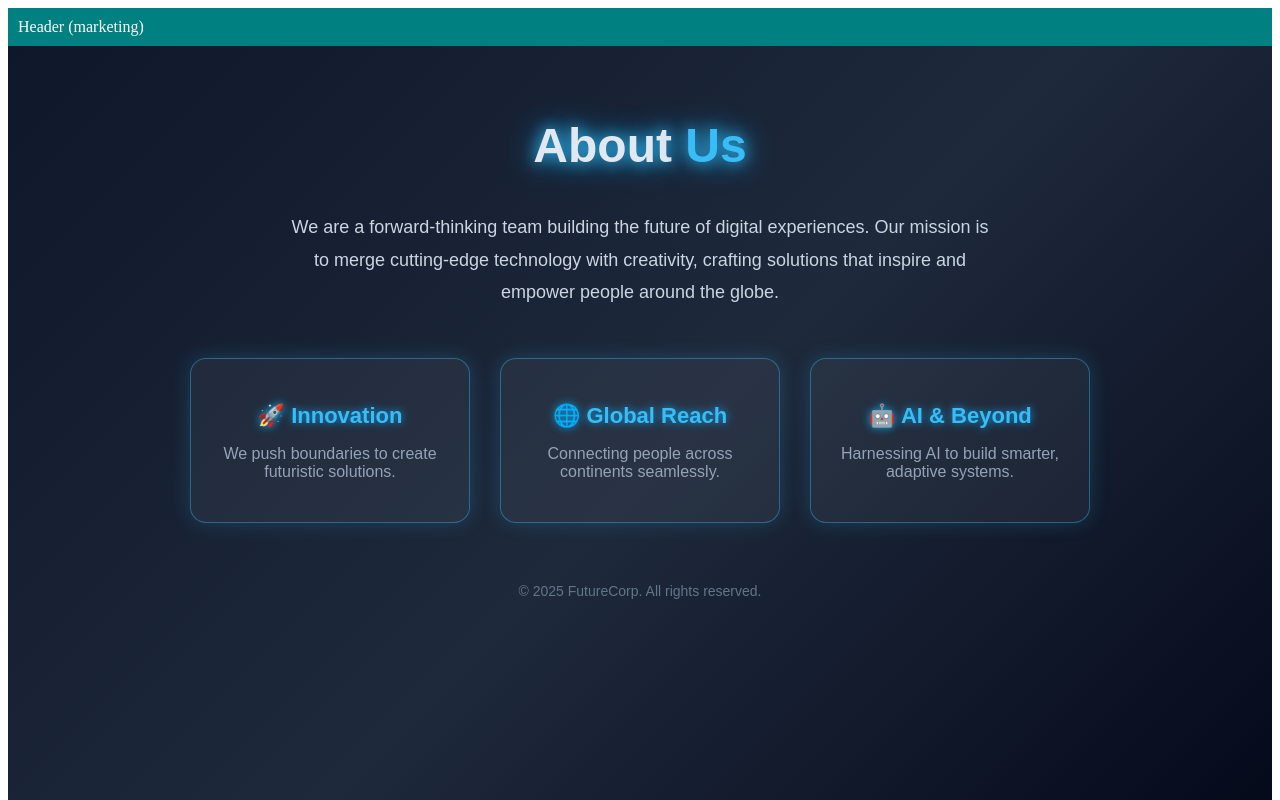
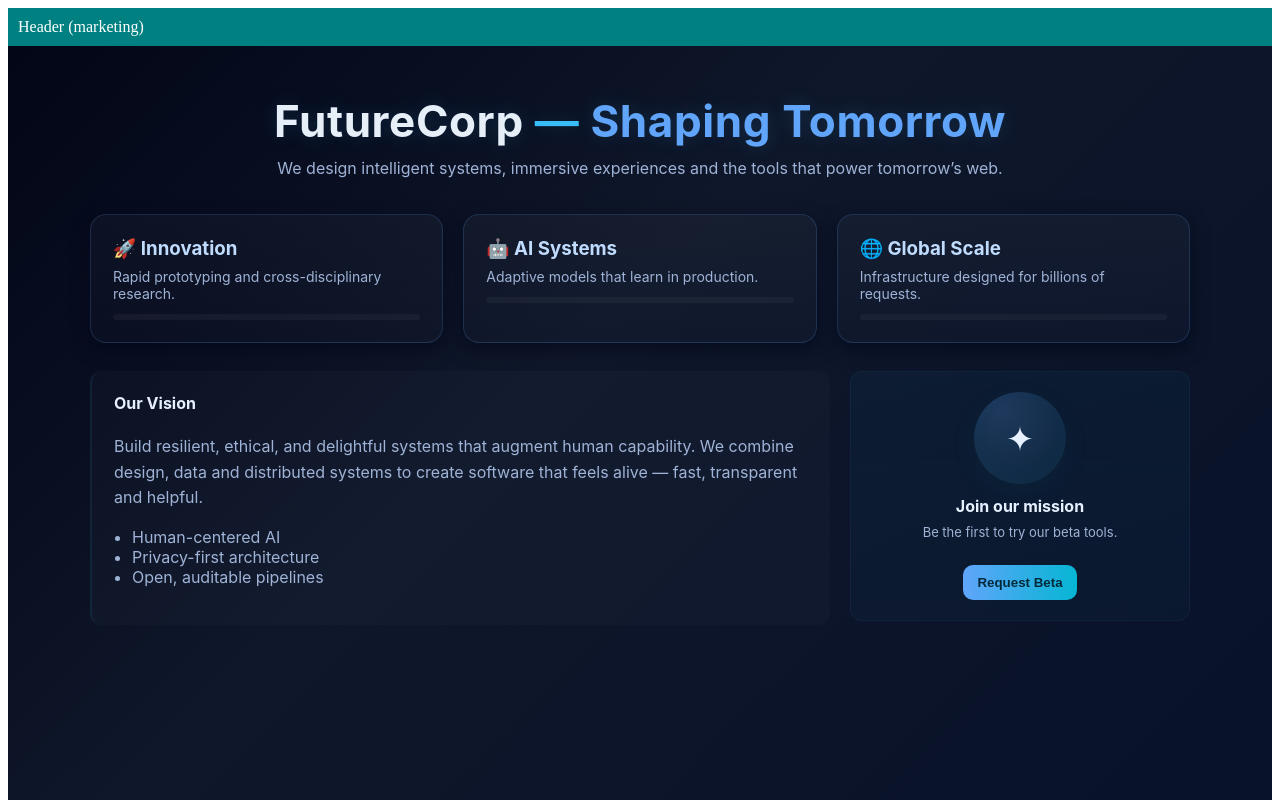
Before and after one commit to coder8820/Nextjs, a Next.js app in the folder my-app/: page /about in a window 1280 px wide. Shown: the top 800 px of the page. Built offline with nearby package versions, Linux system fonts and the light colour scheme.

Commit message:
modified about page

```diff
--- /dev/null
+++ b/my-app/app/(marketing)/about/AboutClient.jsx
@@ -0,0 +1,171 @@
+// app/(marketing)/about/AboutClient.jsx
+"use client";
+
+import { useState } from "react";
+
+export default function AboutClient() {
+  const [hover, setHover] = useState(null);
+
+  const cards = [
+    {
+      id: 1,
+      title: "🚀 Innovation",
+      text: "Rapid prototyping and cross-disciplinary research.",
+    },
+    {
+      id: 2,
+      title: "🤖 AI Systems",
+      text: "Adaptive models that learn in production.",
+    },
+    {
+      id: 3,
+      title: "🌐 Global Scale",
+      text: "Infrastructure designed for billions of requests.",
+    },
+  ];
+
+  return (
+    <div>
+      {/* Neon feature cards */}
+      <div
+        style={{
+          display: "grid",
+          gridTemplateColumns: "repeat(auto-fit, minmax(240px, 1fr))",
+          gap: 20,
+          marginBottom: 28,
+        }}
+      >
+        {cards.map((c) => {
+          const is = hover === c.id;
+          return (
+            <div
+              key={c.id}
+              onMouseEnter={() => setHover(c.id)}
+              onMouseLeave={() => setHover(null)}
+              style={{
+                padding: 22,
+                borderRadius: 16,
+                background:
+                  "linear-gradient(180deg, rgba(255,255,255,0.03), rgba(255,255,255,0.01))",
+                border: `1px solid ${
+                  is ? "rgba(96,165,250,0.65)" : "rgba(96,165,250,0.18)"
+                }`,
+                boxShadow: is
+                  ? "0 12px 40px rgba(56,189,248,0.12), inset 0 0 18px rgba(56,189,248,0.06)"
+                  : "0 6px 18px rgba(2,6,23,0.6)",
+                transform: is
+                  ? "translateY(-8px) scale(1.02)"
+                  : "translateY(0)",
+                transition: "all 220ms cubic-bezier(.2,.9,.2,1)",
+                cursor: "pointer",
+                color: "#dbeafe",
+              }}
+            >
+              <h3 style={{ margin: "0 0 8px", color: "#bfdbfe" }}>{c.title}</h3>
+              <p style={{ margin: 0, color: "#9fb3d6", fontSize: 14 }}>
+                {c.text}
+              </p>
+
+              {/* micro detail shown on hover */}
+              <div
+                style={{
+                  marginTop: 12,
+                  height: 6,
+                  borderRadius: 999,
+                  background: is
+                    ? "linear-gradient(90deg,#60a5fa,#06b6d4)"
+                    : "rgba(255,255,255,0.04)",
+                  transition: "background 220ms ease",
+                }}
+              />
+            </div>
+          );
+        })}
+      </div>
+
+      {/* Two-column content with a futuristic badge */}
+      <div
+        style={{
+          display: "grid",
+          gridTemplateColumns: "1fr 340px",
+          gap: 20,
+          alignItems: "start",
+        }}
+      >
+        <article
+          style={{
+            background: "rgba(255,255,255,0.02)",
+            padding: 22,
+            borderRadius: 12,
+            borderLeft: "2px solid rgba(56,189,248,0.08)",
+          }}
+        >
+          <h4 style={{ marginTop: 0, color: "#e6f0ff" }}>Our Vision</h4>
+          <p style={{ color: "#9fb3d6", lineHeight: 1.6 }}>
+            Build resilient, ethical, and delightful systems that augment human
+            capability. We combine design, data and distributed systems to
+            create software that feels alive — fast, transparent and helpful.
+          </p>
+
+          <ul style={{ marginTop: 12, paddingLeft: 18, color: "#9fb3d6" }}>
+            <li>Human-centered AI</li>
+            <li>Privacy-first architecture</li>
+            <li>Open, auditable pipelines</li>
+          </ul>
+        </article>
+
+        <aside
+          style={{
+            padding: 20,
+            borderRadius: 12,
+            background:
+              "linear-gradient(180deg, rgba(8,145,178,0.06), rgba(56,189,248,0.03))",
+            textAlign: "center",
+            border: "1px solid rgba(96,165,250,0.06)",
+          }}
+        >
+          <div
+            style={{
+              width: 92,
+              height: 92,
+              borderRadius: 999,
+              margin: "0 auto 12px",
+              display: "flex",
+              alignItems: "center",
+              justifyContent: "center",
+              background:
+                "radial-gradient(circle at 30% 20%, rgba(96,165,250,0.22), rgba(8,145,178,0.08))",
+              boxShadow:
+                "0 8px 30px rgba(8,145,178,0.06), inset 0 -6px 20px rgba(56,189,248,0.03)",
+              color: "#e6f0ff",
+              fontSize: 34,
+            }}
+          >
+            ✦
+          </div>
+          <strong style={{ display: "block", color: "#e6f0ff" }}>
+            Join our mission
+          </strong>
+          <p style={{ color: "#9fb3d6", marginTop: 8, fontSize: 13 }}>
+            Be the first to try our beta tools.
+          </p>
+          <button
+            style={{
+              marginTop: 12,
+              padding: "10px 14px",
+              borderRadius: 10,
+              border: "none",
+              background: "linear-gradient(90deg,#60a5fa,#06b6d4)",
+              color: "#032a3a",
+              fontWeight: 700,
+              cursor: "pointer",
+            }}
+            onClick={() => alert("Thanks — we'll reach out when beta opens!")}
+          >
+            Request Beta
+          </button>
+        </aside>
+      </div>
+    </div>
+  );
+}
--- a/my-app/app/(marketing)/about/page.js
+++ b/my-app/app/(marketing)/about/page.js
@@ -1,120 +1,47 @@
-"use client"; // ✅ needed for hover effects in App Router
+// app/(marketing)/about/page.js
+export const metadata = {
+  title: "About — FutureCorp",
+  description: "Futuristic about page for FutureCorp",
+};
 
-// app/about/page.js  (Next.js 13+ with App Router)
-// or pages/about.js  (Next.js 12)
+import AboutClient from "./AboutClient";
 
-export default function About() {
+export default function AboutPage() {
   return (
-    <div
+    <main
       style={{
         minHeight: "100vh",
-        background: "linear-gradient(135deg, #0f172a, #1e293b, #020617)",
-        color: "#e2e8f0",
-        fontFamily: "Arial, sans-serif",
-        padding: "40px",
+        padding: "48px 24px",
+        background: "linear-gradient(135deg,#020617,#0f172a 40%,#071129)",
+        color: "#e6eef8",
+        fontFamily: "Inter, Arial, sans-serif",
         display: "flex",
-        flexDirection: "column",
-        alignItems: "center",
-        textAlign: "center",
+        justifyContent: "center",
+        alignItems: "flex-start",
       }}
     >
-      {/* Title */}
-      <h1
-        style={{
-          fontSize: "48px",
-          marginBottom: "20px",
-          textShadow: "0px 0px 15px #38bdf8, 0px 0px 30px #0ea5e9",
-        }}
-      >
-        About <span style={{ color: "#38bdf8" }}>Us</span>
-      </h1>
-
-      {/* Subtitle */}
-      <p
-        style={{
-          maxWidth: "700px",
-          fontSize: "18px",
-          lineHeight: "1.8",
-          marginBottom: "50px",
-          color: "#cbd5e1",
-        }}
-      >
-        We are a forward-thinking team building the future of digital
-        experiences. Our mission is to merge cutting-edge technology with
-        creativity, crafting solutions that inspire and empower people around
-        the globe.
-      </p>
-
-      {/* Cards Section */}
-      <div
-        style={{
-          display: "grid",
-          gridTemplateColumns: "repeat(auto-fit, minmax(250px, 1fr))",
-          gap: "30px",
-          width: "100%",
-          maxWidth: "900px",
-        }}
-      >
-        {[
-          {
-            title: "🚀 Innovation",
-            text: "We push boundaries to create futuristic solutions.",
-          },
-          {
-            title: "🌐 Global Reach",
-            text: "Connecting people across continents seamlessly.",
-          },
-          {
-            title: "🤖 AI & Beyond",
-            text: "Harnessing AI to build smarter, adaptive systems.",
-          },
-        ].map((card) => (
-          <div
-            key={card.title}
+      <section style={{ width: "100%", maxWidth: 1100 }}>
+        <header style={{ textAlign: "center", marginBottom: 36 }}>
+          <h1
             style={{
-              background: "rgba(255, 255, 255, 0.05)",
-              border: "1px solid rgba(56,189,248,0.4)",
-              borderRadius: "16px",
-              padding: "25px",
-              boxShadow: "0px 0px 20px rgba(56,189,248,0.2)",
-              transition: "0.3s",
-            }}
-            onMouseOver={(e) => {
-              e.currentTarget.style.transform = "translateY(-8px)";
-              e.currentTarget.style.boxShadow =
-                "0px 0px 30px rgba(56,189,248,0.6)";
-            }}
-            onMouseOut={(e) => {
-              e.currentTarget.style.transform = "translateY(0)";
-              e.currentTarget.style.boxShadow =
-                "0px 0px 20px rgba(56,189,248,0.2)";
+              fontSize: 44,
+              margin: 0,
+              letterSpacing: 0.6,
+              textShadow: "0 0 20px rgba(56,189,248,0.16)",
             }}
           >
-            <h2
-              style={{
-                fontSize: "22px",
-                marginBottom: "10px",
-                color: "#38bdf8",
-                textShadow: "0px 0px 8px #0ea5e9",
-              }}
-            >
-              {card.title}
-            </h2>
-            <p style={{ color: "#94a3b8", fontSize: "16px" }}>{card.text}</p>
-          </div>
-        ))}
-      </div>
+            FutureCorp <span style={{ color: "#38bdf8" }}>—</span>{" "}
+            <span style={{ color: "#60a5fa" }}>Shaping Tomorrow</span>
+          </h1>
+          <p style={{ color: "#9fb3d6", marginTop: 10, fontSize: 16 }}>
+            We design intelligent systems, immersive experiences and the tools
+            that power tomorrow’s web.
+          </p>
+        </header>
 
-      {/* Footer */}
-      <footer
-        style={{
-          marginTop: "60px",
-          fontSize: "14px",
-          color: "#64748b",
-        }}
-      >
-        © 2025 FutureCorp. All rights reserved.
-      </footer>
-    </div>
+        {/* Client-side interactive part */}
+        <AboutClient />
+      </section>
+    </main>
   );
 }
```
